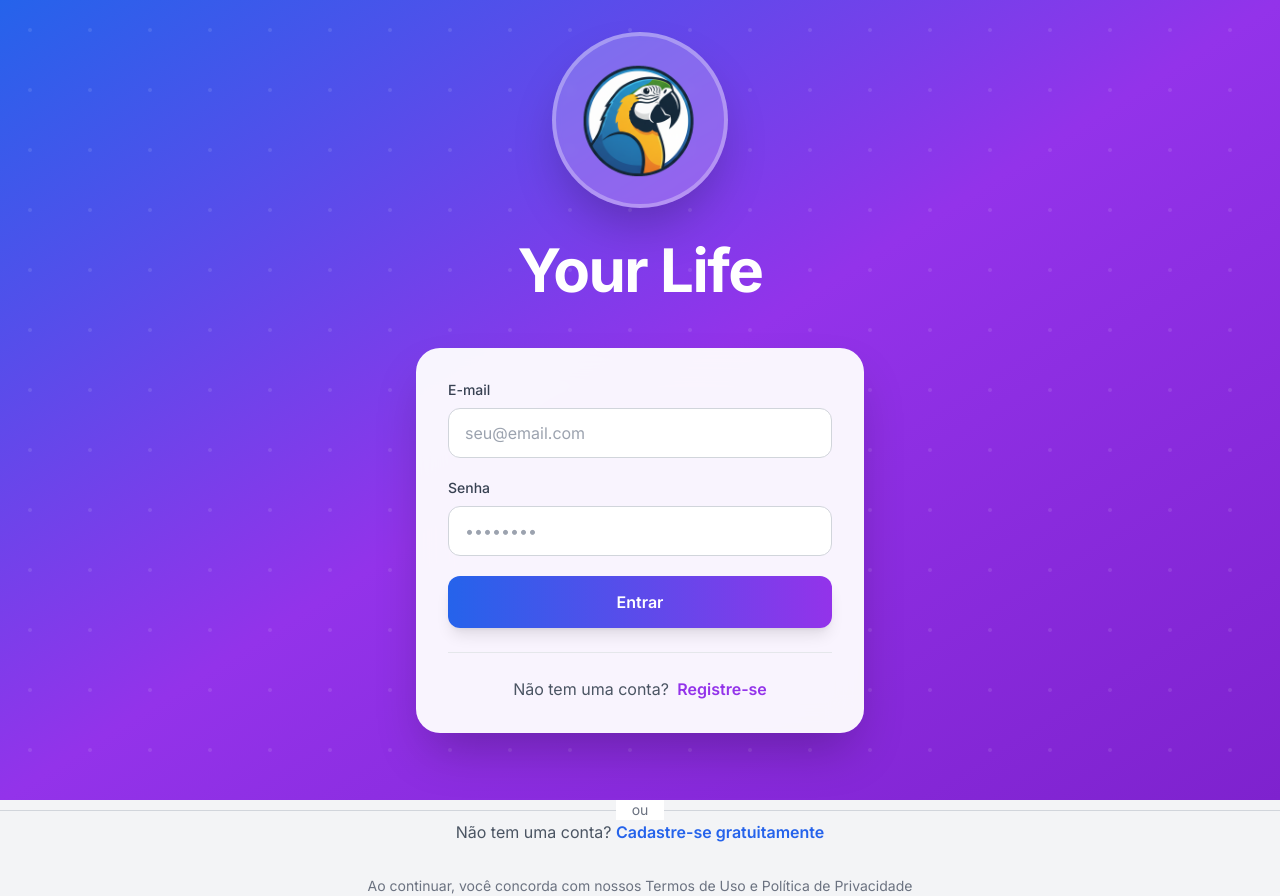
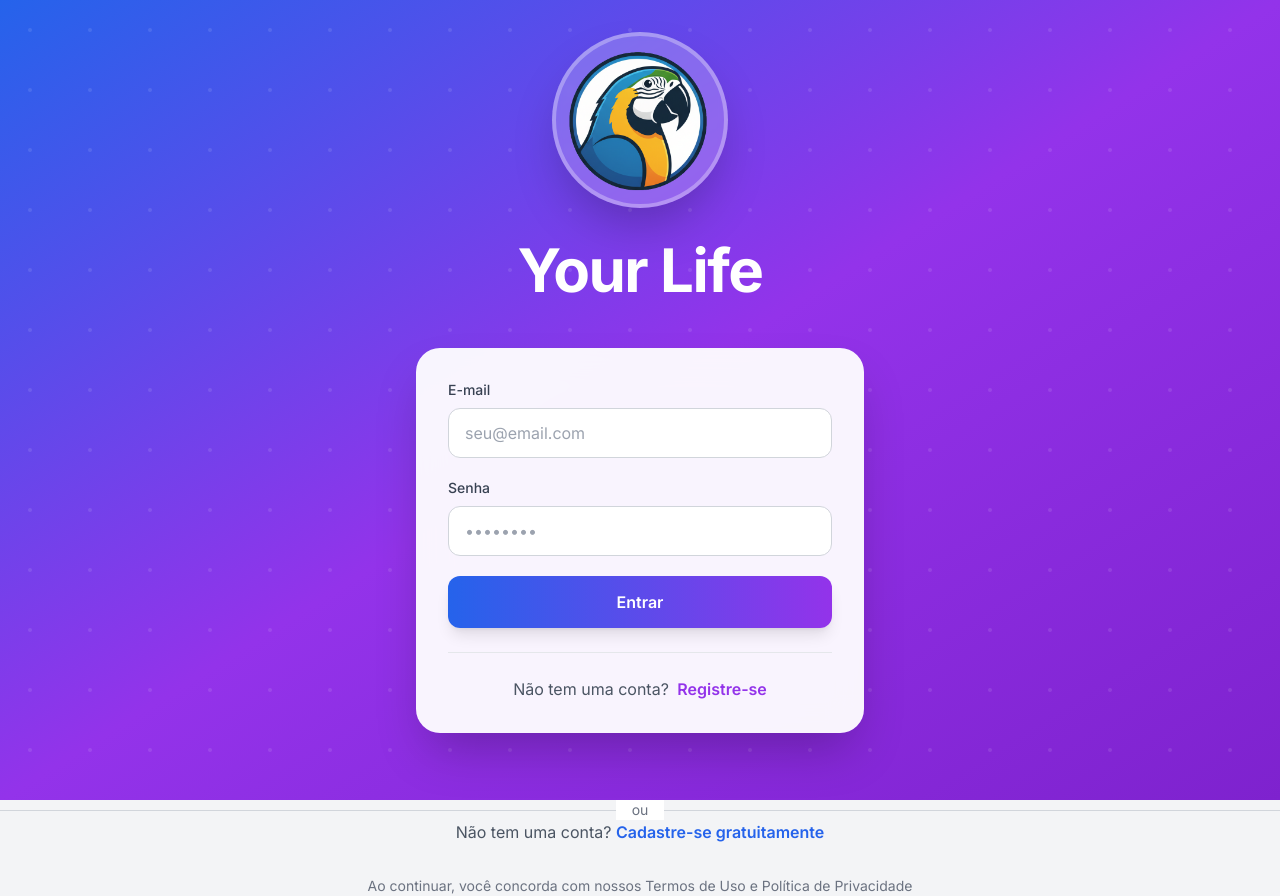
Before and after one commit to ThyagoToledo/YourLife, a website: page site.html in a window 1280 px wide. Drawn offline with nearby package versions, Linux system fonts and the light colour scheme.

Commit message:
style: ajustar imagem da logo para 90% do tamanho do círculo

```diff
--- a/site.html
+++ b/site.html
@@ -106,7 +106,7 @@
             <div class="mb-8">
                 <div
                     class="w-44 h-44 rounded-full bg-white bg-opacity-20 backdrop-blur-sm flex items-center justify-center border-4 border-white border-opacity-30 shadow-2xl overflow-hidden">
-                    <img src="Icons/AraraFinal.png" alt="Logo Your Life" class="w-32 h-32 object-contain">
+                    <img src="Icons/AraraFinal.png" alt="Logo Your Life" class="w-40 h-40 object-contain">
                 </div>
             </div>
 
```
